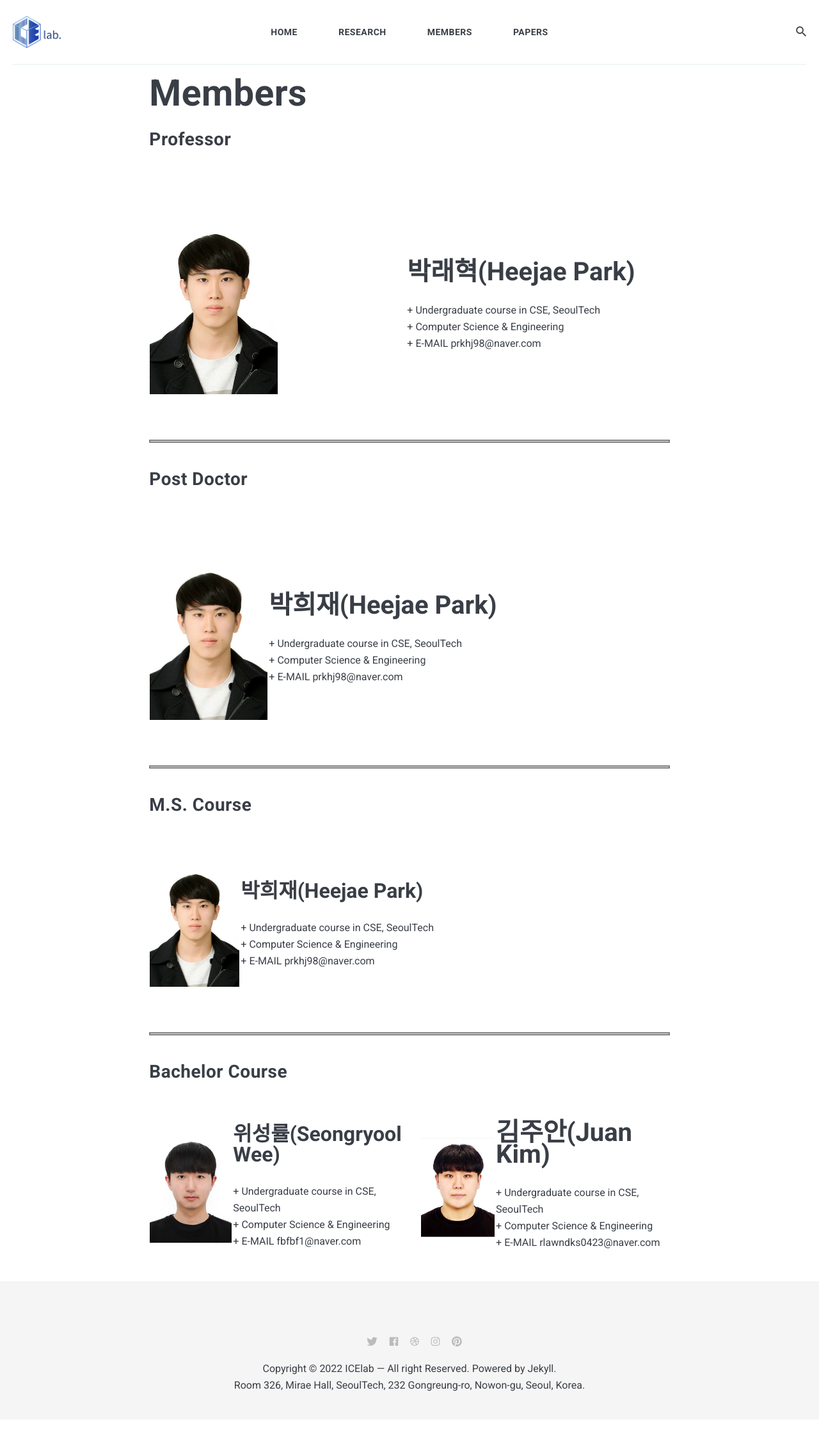
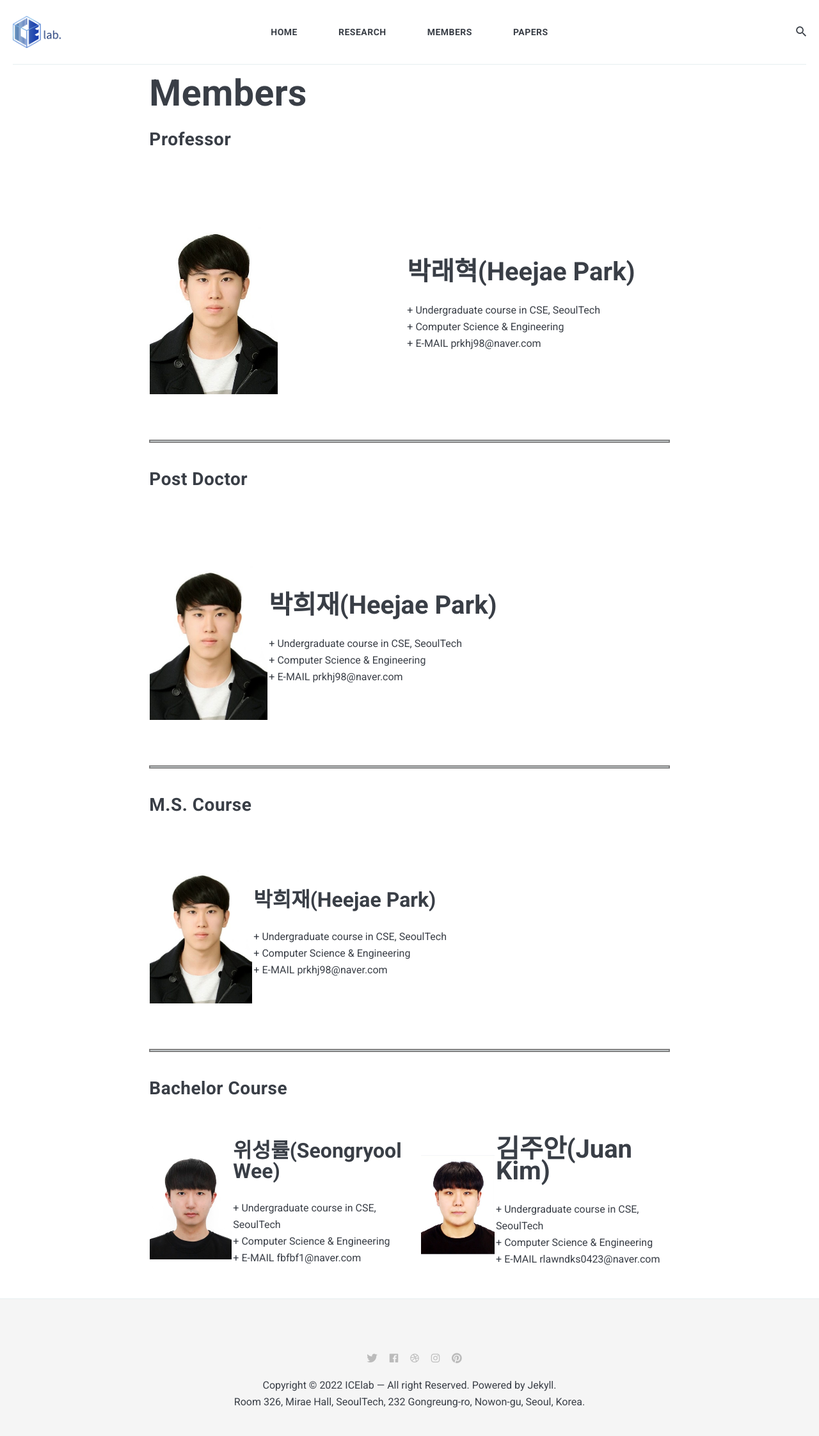
Before and after one commit to icelab-2020/HeeJaeMon123.github.io, a Jekyll site: the page built from _pages/01_members.md, in a window 1280 px wide. Shown: the whole page at 64% size. Built offline with Jekyll 4.4.1, drawn with Linux system fonts in a browser that asks for light colours; nearby versions of some CDN libraries; before the commit the page ends 2218 px from its top, so only the background shows below that.

Commit message:
Update 01_members.md

```diff
--- a/_pages/01_members.md
+++ b/_pages/01_members.md
@@ -25,7 +25,7 @@
 
 |    |    |
 |:---|:---|
-| ![iot]({{site.baseurl}}/images/hj.jpg){: width="140"; height"188"} | <b><span style="font-size:200%">박희재(Heejae Park)</span></b><br><br> + Undergraduate course in CSE, SeoulTech   <br> + Computer Science & Engineering  <br> + E-MAIL   prkhj98@naver.com |
+| ![iot]({{site.baseurl}}/images/hj.jpg){: width="160"; height"195"} | <b><span style="font-size:200%">박희재(Heejae Park)</span></b><br><br> + Undergraduate course in CSE, SeoulTech   <br> + Computer Science & Engineering  <br> + E-MAIL   prkhj98@naver.com |
 
 <hr style="border:2px solid gray">
 
```
